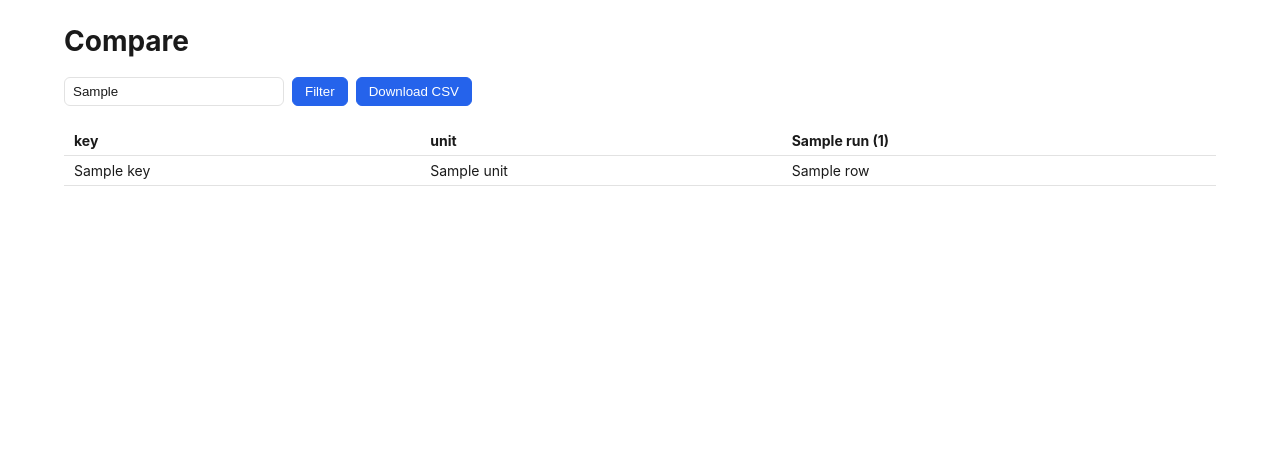
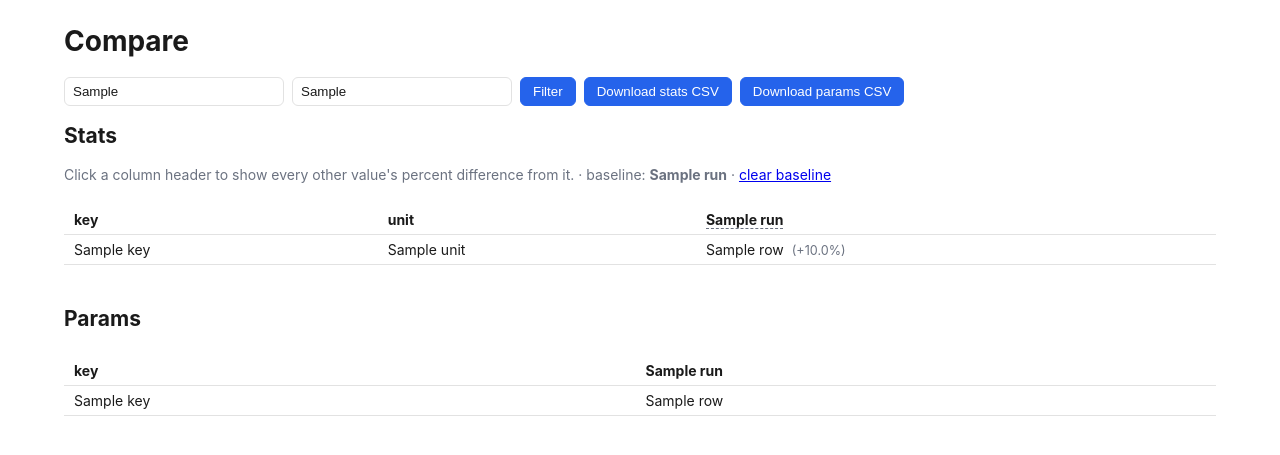
Before and after one commit to yJulian/m5mgr, a Flask app: template src/m5mgr/web/templates/compare.html in a window 1280 px wide. Shown: the part 48-503 px from the top of the page. Run offline with Flask 3, Linux system fonts and the light colour scheme; the template is opened without the code that fills it: most values are stand-ins (such as "Sample title", 1, 10 or a date in 2020).

Commit message:
Web compare: param filters, AND/OR combining, click-to-baseline pct diff
- /compare now supports a param filter (compare_params), matching the
  CLI's --param, with its own CSV download and "only params if --param
  is set without --stat" behavior mirroring `m5mgr compare`.
- m5mgr list / web /runs gain --match {all,any} (default all/AND) to
  combine multiple --stat/--param filters with AND or OR; both list_runs
  callers now accept several comma-separated filter expressions in one
  box/flag.
- The same comma-separated multi-glob support extends to /compare and
  /runs/<ref>'s stat/param glob filters (previously silently limited to
  one glob each in the web UI).
- Compare's Stats table headers are now clickable: picking a column sets
  it as the baseline and every other cell grows a "(+pct%)" badge showing
  its percent difference from it, for any number of compared runs (not
  just 2) -- replaces the old CLI-parity-only delta/pct_change columns
  that only ever appeared for exactly 2 runs. db.compare_stats() gains a
  baseline_index param (default 0, so the CLI is unaffected).
- Run identity displays ("name (id)") in compare's table headers and CSV
  headers now show the name alone, falling back to id only if unnamed.

Co-Authored-By: Claude Sonnet 5 <noreply@anthropic.com>

```diff
--- a/src/m5mgr/web/app.py
+++ b/src/m5mgr/web/app.py
@@ -5,6 +5,8 @@ Reads from the exact same SQLite DB the CLI writes to via db.py/formatting.py
 """
 
 from __future__ import annotations
+
+from urllib.parse import urlencode
 
 from flask import Flask, Response, abort, g, redirect, render_template, request, send_from_directory, url_for
 
@@ -15,6 +17,13 @@ def create_app(db_path: str | None = None) -> Flask:
     app = Flask(__name__)
     app.config["M5MGR_DB_PATH"] = str(db_path) if db_path else str(config.db_path())
     app.jinja_env.globals["m5mgr_scope"] = config.scope()
+    app.jinja_env.globals["format_number"] = formatting.format_number
+
+    def _multi_arg(name: str) -> tuple[str, ...]:
+        """Query args for `name`, splitting each on commas so one text box can
+        hold several filter/glob expressions at once (OR'd together by
+        get_stats/get_params/list_runs's default "any" glob matching)."""
+        return tuple(s.strip() for e in request.args.getlist(name) for s in e.split(",") if s.strip())
 
     def get_conn():
         if "conn" not in g:
@@ -37,14 +46,17 @@ def create_app(db_path: str | None = None) -> Flask:
         conn = get_conn()
         name = request.args.get("name") or None
         tag = request.args.get("tag") or None
-        stat_exprs = [e for e in request.args.getlist("stat") if e]
-        param_exprs = [e for e in request.args.getlist("param") if e]
+        stat_exprs = _multi_arg("stat")
+        param_exprs = _multi_arg("param")
+        match = request.args.get("match") or "all"
         try:
             stat_filters = tuple(formatting.parse_stat_filter(e) for e in stat_exprs)
             param_filters = tuple(formatting.parse_param_filter(e) for e in param_exprs)
+            rows = db.list_runs(
+                conn, name_glob=name, tag=tag, stat_filters=stat_filters, param_filters=param_filters, match=match,
+            )
         except ValueError as e:
             return render_template("runs_list.html", runs=[], error=str(e), filters=request.args)
-        rows = db.list_runs(conn, name_glob=name, tag=tag, stat_filters=stat_filters, param_filters=param_filters)
         return render_template("runs_list.html", runs=rows, error=None, filters=request.args)
 
     @app.route("/runs/<ref>")
@@ -57,8 +69,8 @@ def create_app(db_path: str | None = None) -> Flask:
         except db.RunNotFoundError:
             abort(404)
 
-        stat_globs = tuple(x for x in request.args.getlist("stat") if x)
-        param_globs = tuple(x for x in request.args.getlist("param") if x)
+        stat_globs = _multi_arg("stat")
+        param_globs = _multi_arg("param")
         dump_param = request.args.get("dump")
         all_dumps_flag = request.args.get("all_dumps") == "1"
 
@@ -85,8 +97,8 @@ def create_app(db_path: str | None = None) -> Flask:
             selected_dumps=selected_dumps,
             dump_stats=dump_stats,
             params=params,
-            stat_globs=" ".join(stat_globs),
-            param_globs=" ".join(param_globs),
+            stat_globs=", ".join(stat_globs),
+            param_globs=", ".join(param_globs),
             all_dumps_flag=all_dumps_flag,
         )
 
@@ -104,24 +116,42 @@ def create_app(db_path: str | None = None) -> Flask:
         conn = get_conn()
         run_refs = [r for r in request.args.getlist("run") if r]
         if len(run_refs) < 2:
-            return render_template("compare.html", error="Select at least 2 runs to compare.", result=None)
+            return render_template("compare.html", error="Select at least 2 runs to compare.", result=None, param_result=None)
 
         runs = []
         for ref in run_refs:
             try:
                 runs.append(db.resolve_ref(conn, ref))
             except (db.AmbiguousRefError, db.RunNotFoundError) as e:
-                return render_template("compare.html", error=str(e), result=None)
+                return render_template("compare.html", error=str(e), result=None, param_result=None)
 
         run_ids = [r["id"] for r in runs]
-        stat_globs = tuple(x for x in request.args.getlist("stat") if x)
+        stat_globs = _multi_arg("stat")
+        param_globs = _multi_arg("param")
         dump_param = request.args.get("dump")
         dump_by_run = {rid: int(dump_param) for rid in run_ids} if dump_param else None
 
-        result = db.compare_stats(conn, run_ids, dump_by_run=dump_by_run, key_globs=stat_globs)
+        # No baseline column is selected until the user clicks one - only
+        # then do stat cells grow a "(+pct%)" relative to it.
+        baseline_ref = request.args.get("baseline")
+        baseline_index = run_ids.index(baseline_ref) if baseline_ref in run_ids else None
 
-        if request.args.get("format") == "csv":
-            headers = ["key", "unit"] + [f"{rm['name']} ({rm['id']})" for rm in result["runs"]]
+        # Mirrors `m5mgr compare`'s CLI behavior: stats show unless --param is
+        # given without --stat, in which case only params are compared.
+        show_stats = not param_globs or stat_globs
+        result = (
+            db.compare_stats(conn, run_ids, dump_by_run=dump_by_run, key_globs=stat_globs, baseline_index=baseline_index)
+            if show_stats else None
+        )
+        param_result = db.compare_params(conn, run_ids, key_globs=param_globs) if param_globs else None
+
+        # Column-header "set as baseline" links reuse every current query
+        # param except `baseline`/`format` itself.
+        base_qs = urlencode([(k, v) for k, v in request.args.items(multi=True) if k not in ("baseline", "format")])
+
+        fmt = request.args.get("format")
+        if fmt == "csv" and result is not None:
+            headers = ["key", "unit"] + [rm["name"] or rm["id"] for rm in result["runs"]]
             rows = [
                 [r["key"], r["unit"] or ""] + [formatting.format_number(v) for v in r["values"]]
                 for r in result["rows"]
@@ -132,7 +162,27 @@ def create_app(db_path: str | None = None) -> Flask:
                 mimetype="text/csv",
                 headers={"Content-Disposition": "attachment; filename=compare.csv"},
             )
+        if fmt == "params-csv" and param_result is not None:
+            headers = ["key"] + [rm["name"] or rm["id"] for rm in param_result["runs"]]
+            rows = [
+                [r["key"]] + [v if v is not None else "" for v in r["values"]]
+                for r in param_result["rows"]
+            ]
+            csv_text = formatting.render_csv(headers, rows)
+            return Response(
+                csv_text,
+                mimetype="text/csv",
+                headers={"Content-Disposition": "attachment; filename=compare_params.csv"},
+            )
 
-        return render_template("compare.html", error=None, result=result, stat_globs=" ".join(stat_globs))
+        return render_template(
+            "compare.html",
+            error=None,
+            result=result,
+            param_result=param_result,
+            stat_globs=", ".join(stat_globs),
+            param_globs=", ".join(param_globs),
+            base_qs=base_qs,
+        )
 
     return app
--- a/src/m5mgr/web/static/style.css
+++ b/src/m5mgr/web/static/style.css
@@ -150,6 +150,29 @@ tbody tr:hover { background: var(--row-hover); }
   color: var(--accent);
 }
 
+th a {
+  color: inherit;
+  text-decoration: none;
+  border-bottom: 1px dashed var(--muted);
+}
+
+th a:hover { border-bottom-color: var(--accent); }
+
+.baseline-col {
+  background: var(--row-hover);
+}
+
+th.baseline-col a {
+  color: var(--accent);
+  border-bottom-color: var(--accent);
+}
+
+.pct-diff {
+  margin-left: 4px;
+  font-size: 0.9em;
+  color: var(--muted);
+}
+
 ul.files {
   list-style: none;
   padding: 0;
--- a/src/m5mgr/web/templates/compare.html
+++ b/src/m5mgr/web/templates/compare.html
@@ -3,19 +3,38 @@
 {% block content %}
 <h1>Compare</h1>
 {% if error %}<p class="error">{{ error }}</p>{% endif %}
+{% if result or param_result %}
+<form method="get" class="filters">
+  {% for rm in (result or param_result)['runs'] %}<input type="hidden" name="run" value="{{ rm['id'] }}">{% endfor %}
+  {% if result and result['baseline_index'] is not none %}
+  <input type="hidden" name="baseline" value="{{ result['runs'][result['baseline_index']]['id'] }}">
+  {% endif %}
+  <input type="text" name="stat" placeholder="stat globs, comma-separated, e.g. system.accels*, system.mem_ctrls1.dram.busUtil" value="{{ stat_globs }}">
+  <input type="text" name="param" placeholder="param globs, comma-separated, e.g. system.cpu.*, system.mem_ranges" value="{{ param_globs }}">
+  <button type="submit">Filter</button>
+  {% if result %}<button type="submit" name="format" value="csv">Download stats CSV</button>{% endif %}
+  {% if param_result %}<button type="submit" name="format" value="params-csv">Download params CSV</button>{% endif %}
+</form>
+
 {% if result %}
-<form method="get" class="filters">
-  {% for rm in result['runs'] %}<input type="hidden" name="run" value="{{ rm['id'] }}">{% endfor %}
-  <input type="text" name="stat" placeholder="stat glob, e.g. system.cpu.*" value="{{ stat_globs }}">
-  <button type="submit">Filter</button>
-  <button type="submit" name="format" value="csv">Download CSV</button>
-</form>
+<h2>Stats</h2>
+<p class="meta">
+  Click a column header to show every other value's percent difference from it.
+  {% if result['baseline_index'] is not none %}
+  · baseline: <strong>{{ result['runs'][result['baseline_index']]['name'] or result['runs'][result['baseline_index']]['id'] }}</strong>
+  · <a href="?{{ base_qs }}">clear baseline</a>
+  {% endif %}
+</p>
 <div class="table-wrap">
 <table>
   <thead>
     <tr>
       <th>key</th><th>unit</th>
-      {% for rm in result['runs'] %}<th>{{ rm['name'] }} ({{ rm['id'] }})</th>{% endfor %}
+      {% for rm in result['runs'] %}
+      <th class="{{ 'baseline-col' if loop.index0 == result['baseline_index'] else '' }}">
+        <a href="?{{ base_qs }}&baseline={{ rm['id'] }}" title="Set as baseline for percent differences">{{ rm['name'] or rm['id'] }}</a>
+      </th>
+      {% endfor %}
     </tr>
   </thead>
   <tbody>
@@ -23,7 +42,15 @@
     <tr>
       <td>{{ row['key'] }}</td>
       <td>{{ row['unit'] or '' }}</td>
-      {% for v in row['values'] %}<td>{{ v if v is not none else '—' }}</td>{% endfor %}
+      {% for v in row['values'] %}
+      {% set i = loop.index0 %}
+      <td class="{{ 'baseline-col' if i == result['baseline_index'] else '' }}">
+        {{ format_number(v) if v is not none else '—' }}
+        {% if result['baseline_index'] is not none and i != result['baseline_index'] and row['pct_changes'][i] is not none %}
+        <span class="pct-diff">({{ '%+.1f'|format(row['pct_changes'][i]) }}%)</span>
+        {% endif %}
+      </td>
+      {% endfor %}
     </tr>
     {% else %}
     <tr><td colspan="{{ 2 + result['runs']|length }}">No matching stats.</td></tr>
@@ -32,4 +59,29 @@
 </table>
 </div>
 {% endif %}
+
+{% if param_result %}
+<h2>Params</h2>
+<div class="table-wrap">
+<table>
+  <thead>
+    <tr>
+      <th>key</th>
+      {% for rm in param_result['runs'] %}<th>{{ rm['name'] or rm['id'] }}</th>{% endfor %}
+    </tr>
+  </thead>
+  <tbody>
+    {% for row in param_result['rows'] %}
+    <tr>
+      <td>{{ row['key'] }}</td>
+      {% for v in row['values'] %}<td>{{ v if v is not none else '—' }}</td>{% endfor %}
+    </tr>
+    {% else %}
+    <tr><td colspan="{{ 1 + param_result['runs']|length }}">No matching params.</td></tr>
+    {% endfor %}
+  </tbody>
+</table>
+</div>
+{% endif %}
+{% endif %}
 {% endblock %}
```
Also changed, not shown: src/m5mgr/cli.py (+5 -2 lines), src/m5mgr/db.py (+30 -7 lines), src/m5mgr/web/templates/run_detail.html (+4 -4 lines), src/m5mgr/web/templates/runs_list.html (+6 -2 lines), tests/test_cli_end_to_end.py (+42 -0 lines), tests/test_db.py (+33 -0 lines), tests/test_web_compare.py (added, +153 -0 lines), tests/test_web_runs_list.py (added, +57 -0 lines), README.md.
